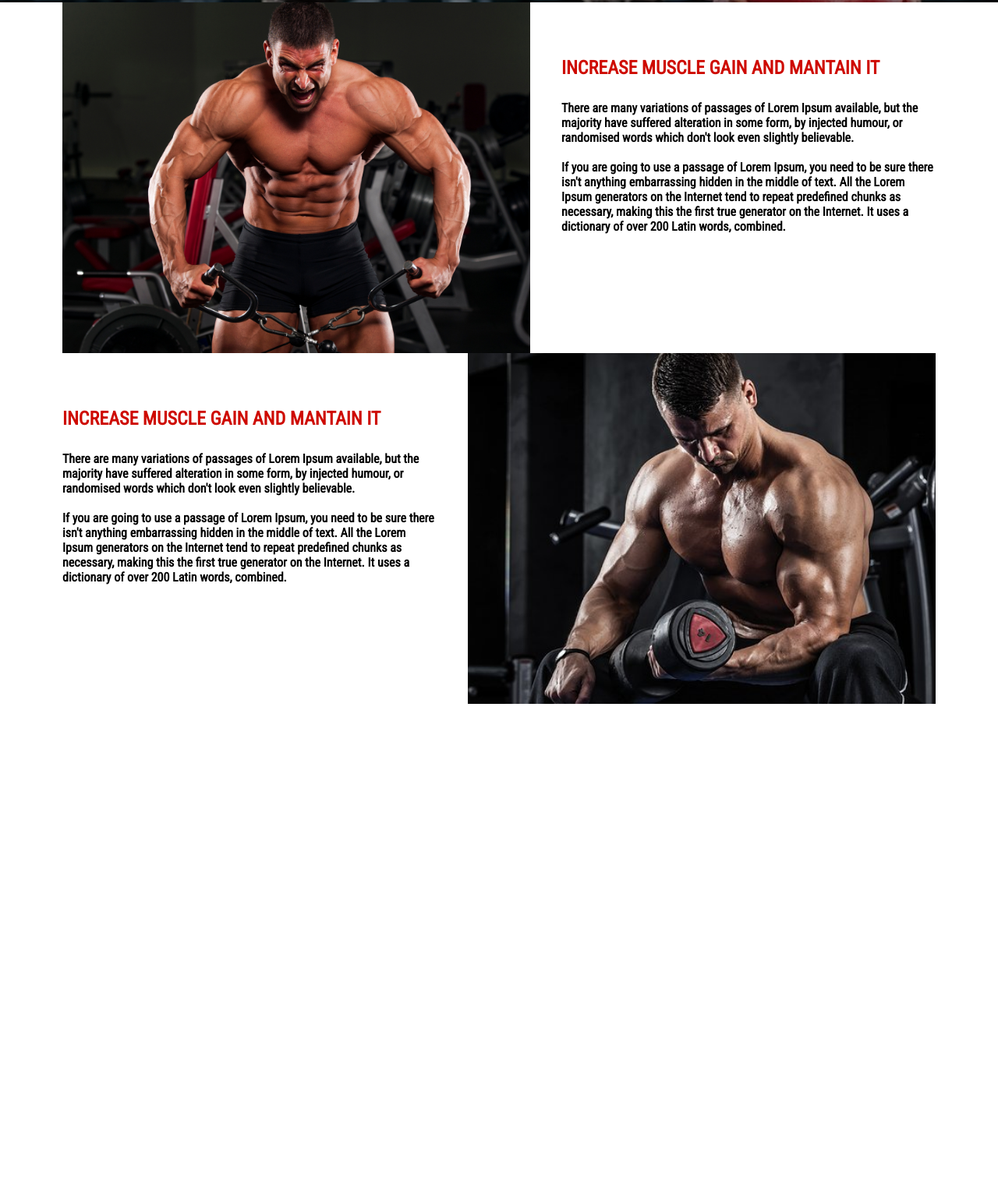
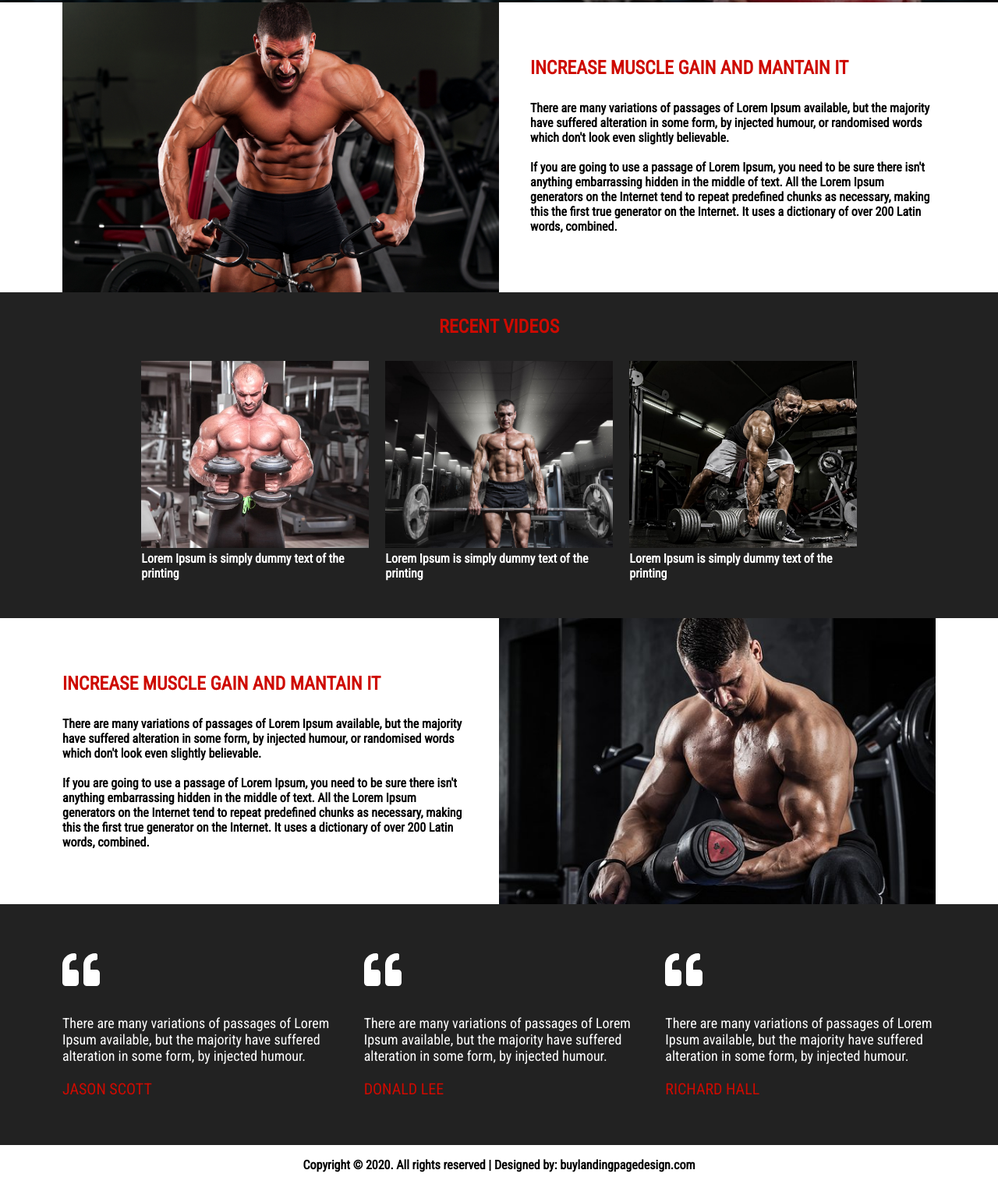
Before and after one commit to deigo-lps/Aprendendo-Gatsby, a Gatsby site: page / in a window 1280 px wide. Shown: the part 697-2216 px from the top of the page at 78% size. Before the commit the page ends 1600 px from the top, so only its background shows below. Built offline with nearby package versions, Linux system fonts and the light colour scheme; Gatsby itself is replaced by a stand-in of ours.

Commit message:
front aparentemente pronto

```diff
--- /dev/null
+++ b/src/components/Footer/index.js
@@ -0,0 +1,8 @@
+import React from 'react';
+export default function Footer(){
+  return(
+    <section className="footer">
+      <p>Copyright © 2020. All rights reserved | Designed by: buylandingpagedesign.com</p>
+    </section>
+  )
+}
--- a/src/components/IncreaseMuscle/index.js
+++ b/src/components/IncreaseMuscle/index.js
@@ -2,11 +2,11 @@ import React from 'react';
 import imagem2 from '../../images/img2.jpg';
 import imagem6 from '../../images/img6.jpg';
 export default function IncreaseMuscle(props){
-  if(props.op=='1'){
+  if(props.children==1){
   return(
-    <section class="increase_muscle" id="increase_muscle1">
+    <section className="increase_muscle" id="increase_muscle1">
       <img src={imagem2} alt="puxando ferro mt fodamente."/>
-      <section class="texto"id="increase_txt1">
+      <section className="texto" id="increase_txt1">
         <h2>INCREASE MUSCLE GAIN AND MANTAIN IT <br/><br/></h2>
         <p>There are many variations of passages of Lorem Ipsum available, but the majority have suffered alteration in some form, by injected humour, or randomised words which don't look even slightly believable.<br/><br/> If you are going to use a passage of Lorem Ipsum, you need to be sure there isn't anything embarrassing hidden in the middle of text. All the Lorem Ipsum generators on the Internet tend to repeat predefined chunks as necessary, making this the first true generator on the Internet. It uses a dictionary of over 200 Latin words, combined.</p>
       </section>
@@ -15,8 +15,8 @@ export default function IncreaseMuscle(props){
   }
   else {
     return(
-      <section class="increase_muscle" id="increase_muscle2">
-      <section class="texto"id="increase_txt2">
+      <section className="increase_muscle" id="increase_muscle2">
+      <section className="texto"id="increase_txt2">
         <h2>INCREASE MUSCLE GAIN AND MANTAIN IT <br/><br/></h2>
         <p>There are many variations of passages of Lorem Ipsum available, but the majority have suffered alteration in some form, by injected humour, or randomised words which don't look even slightly believable.<br/><br/> If you are going to use a passage of Lorem Ipsum, you need to be sure there isn't anything embarrassing hidden in the middle of text. All the Lorem Ipsum generators on the Internet tend to repeat predefined chunks as necessary, making this the first true generator on the Internet. It uses a dictionary of over 200 Latin words, combined.</p>
       </section>
--- /dev/null
+++ b/src/components/Reviews/index.js
@@ -0,0 +1,24 @@
+import React from 'react';
+import { FaQuoteLeft } from 'react-icons/fa';
+// import { IconContext } from "react-icons";
+function Review(props) {
+  return (
+    <div>
+      <FaQuoteLeft className="reviews__icone"></FaQuoteLeft>
+      <p>{props.children}</p>
+      <footer>{props.name}</footer>
+    </div>
+  )
+}
+export default function Reviews() {
+  return (
+    <section className="reviews" id="reviews">
+      <Review name="JASON SCOTT">There are many variations of passages of Lorem Ipsum available,
+       but the majority have suffered alteration in some form, by injected humour.</Review>
+      <Review name="DONALD LEE">There are many variations of passages of Lorem Ipsum available,
+       but the majority have suffered alteration in some form, by injected humour.</Review>
+      <Review name="RICHARD HALL">There are many variations of passages of Lorem Ipsum available,
+       but the majority have suffered alteration in some form, by injected humour.</Review>
+    </section>
+  )
+}
--- /dev/null
+++ b/src/components/Videos/index.js
@@ -0,0 +1,24 @@
+import React from 'react'
+import img1 from '../../images/img3.jpg';
+import img2 from '../../images/img4.jpg';
+import img3 from '../../images/img5.jpg';
+function Video(props) {
+  return (
+    <div>
+      <img src={props.img} alt="mais ferro" />
+      <p>{props.children}</p>
+    </div>
+  )
+}
+export default function Videos() {
+  return (
+    <section className="videos">
+      <h2>RECENT VIDEOS</h2>
+      <div className="videos__content">
+        <Video img={img1}>Lorem Ipsum is simply dummy text of the printing</Video>
+        <Video img={img2}>Lorem Ipsum is simply dummy text of the printing</Video>
+        <Video img={img3}>Lorem Ipsum is simply dummy text of the printing</Video>
+      </div>
+    </section>
+  )
+}
--- /dev/null
+++ b/src/css/_footer.scss
@@ -0,0 +1,8 @@
+.footer{
+  display: flex;
+  height: 50px;
+  align-items: center;
+  justify-content: center;
+  font-weight: bold;
+  text-align: center;
+}
--- a/src/css/_header.scss
+++ b/src/css/_header.scss
@@ -21,7 +21,7 @@
     font-size: 3rem;
   }
   .get_started {
-    background-color: $red;
+    background-color: $color1;
     margin-left: 4.5%;
     display: flex;
     flex-wrap: wrap;
@@ -29,7 +29,7 @@
     height: 300px;
     width: 45%;
     padding: 50px 30px;
-    border: 1px solid lighten($red,30);
+    border: 1px solid lighten($color1,30);
     h2 {
       font-size: 30px;
     }
@@ -61,7 +61,7 @@
     }
   }
   .header__icones{
-    color:$red;
+    color:$color1;
     font-size:25px;
     margin-right:5px;
     margin-bottom:3px;
--- /dev/null
+++ b/src/css/_increasemuscle.scss
@@ -0,0 +1,40 @@
+.increase_muscle {
+  display: flex;
+  justify-content: space-around;
+  padding: 0 80px;
+  img {
+    object-fit: cover;
+    width: 50%;
+  }
+  .texto {
+    margin: 70px 0;
+    font-weight: bold;
+    h2 {
+      color: $color1;
+      font-size: 1.5rem;
+    }
+  }
+  #increase_txt1 {
+    margin-left: 40px;
+  }
+  #increase_txt2 {
+    margin-right: 40px;
+  }
+}
+@media (max-width: 600px) {
+  .increase_muscle {
+    flex-direction: column;
+    padding:0 40px;
+    img{
+      margin:30px 0;
+      width:100%;
+      border-radius: 10px;
+    }
+    #increase_txt1 {
+      margin: 20px 0 30px 0px;
+    }
+    #increase_txt2 {
+      margin:30px 0 20px 0;
+    }
+  }
+}
--- a/src/css/_navbar.scss
+++ b/src/css/_navbar.scss
@@ -27,7 +27,7 @@
     }
   }
   .navbar__icones{
-    color:$red;
+    color:$color1;
     font-size:25px;
   }
 }
--- /dev/null
+++ b/src/css/_reviews.scss
@@ -0,0 +1,29 @@
+.reviews{
+  background-color:$color2;
+  display: flex;
+  padding: 60px 80px 60px 80px;
+  align-items: center;
+  color:#fff;
+  div:nth-child(2){
+    margin:0 40px;
+  }
+  p{font-size:18px;}
+  .reviews__icone{
+    font-size: 3rem;
+    margin-bottom: 30px;
+  }
+  footer{
+    color:$color1;
+    font-size:20px;
+    margin-top:20px;
+  }
+}
+@media(max-width: 600px){
+  .reviews{
+    flex-direction: column;
+    padding: 60px 40px 60px 40px;
+    div:nth-child(2){
+      margin:40px 0;
+    }
+  }
+}
--- /dev/null
+++ b/src/css/_videos.scss
@@ -0,0 +1,39 @@
+.videos{
+  display: flex;
+  flex-direction: column;
+  align-items: center;
+  background-color: $color2;
+  p{color:white;font-weight: bold;}
+  h2{
+    color:$color1;
+    font-size:1.5rem;
+    margin:30px 0;
+  }
+  .videos__content{
+    display: flex;
+    align-items: center;
+    justify-content: center;
+    margin-bottom:30px;
+    div{
+      margin:0 1%;
+      // height: 300px;
+      height: 300px;
+      width:27%;
+      img{
+        height: 80%;
+        width: 100%;
+        object-fit: cover;
+      }
+    }
+  }
+}
+@media(max-width: 680px){
+  .videos{
+    .videos__content{
+      flex-direction: column;
+      div{
+        width:87%;
+      }
+    }
+  }
+}
--- a/src/css/increasemuscle.scss
+++ /dev/null
@@ -1,40 +0,0 @@
-.increase_muscle{
-  display: flex;
-  height: 450px;
-  justify-content: space-around;
-  margin:0 80px;
-  img{
-    object-fit: cover;
-    width: 600px;
-  }
-  .texto{
-    margin-top:70px;
-    font-weight: bold;
-    h2{
-      color:$red;
-      font-size:1.5rem;
-    }
-  }
-  #increase_txt1{
-    margin-left:40px
-  }
-  #increase_txt2{
-    margin-right:40px
-  }
-}
-@media(max-width: 1080px){
-  .increase_muscle{
-    margin: 0;
-    flex-direction: column;
-    height: 700px;
-    align-items: center;
-    img{
-      overflow:hidden;
-      height: 500px;
-      width: 100%;
-    }
-    .texto{
-      margin:40px;
-    }
-  }
-}
--- a/src/css/main.scss
+++ b/src/css/main.scss
@@ -1,5 +1,9 @@
-$red: #ce0a00;
+$color1: #ce0a00;
+$color2: #222222;
 @import'reset';
 @import'navbar';
 @import'header';
 @import'increasemuscle';
+@import'videos';
+@import'reviews';
+@import'footer';
--- a/src/pages/index.js
+++ b/src/pages/index.js
@@ -1,14 +1,20 @@
 import * as React from 'react';
 import Header from '../components/Header';
 import IncreaseMuscle from '../components/IncreaseMuscle';
+import Videos from '../components/Videos'
+import Reviews from '../components/Reviews';
+import Footer from '../components/Footer';
 import '../css/main.scss'
 // markup
 export default function Index() {
   return (
     <main>
-     <Header></Header>
-     <IncreaseMuscle op='1'></IncreaseMuscle>
-     <IncreaseMuscle></IncreaseMuscle>
+      <Header></Header>
+      <IncreaseMuscle>1</IncreaseMuscle>
+      <Videos></Videos>
+      <IncreaseMuscle></IncreaseMuscle>
+      <Reviews></Reviews>
+      <Footer></Footer>
     </main>
   );
 }
```
